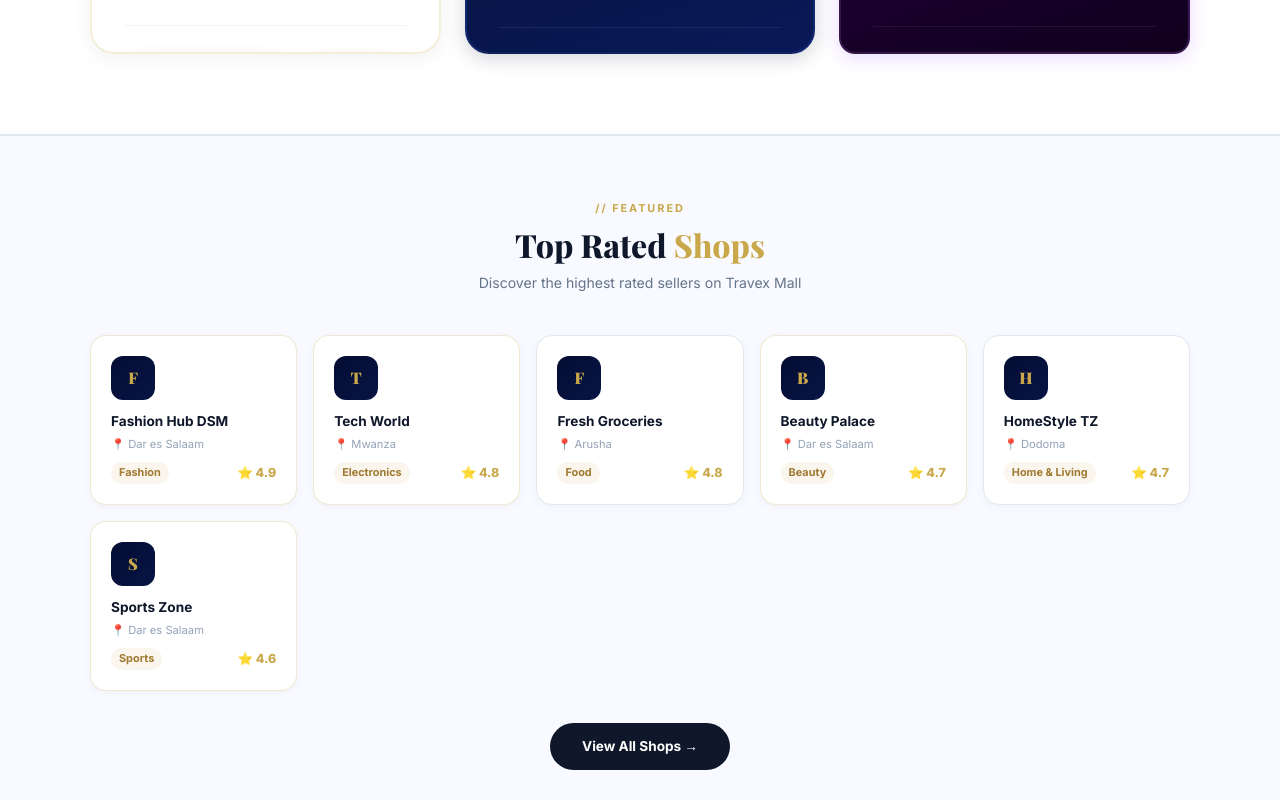
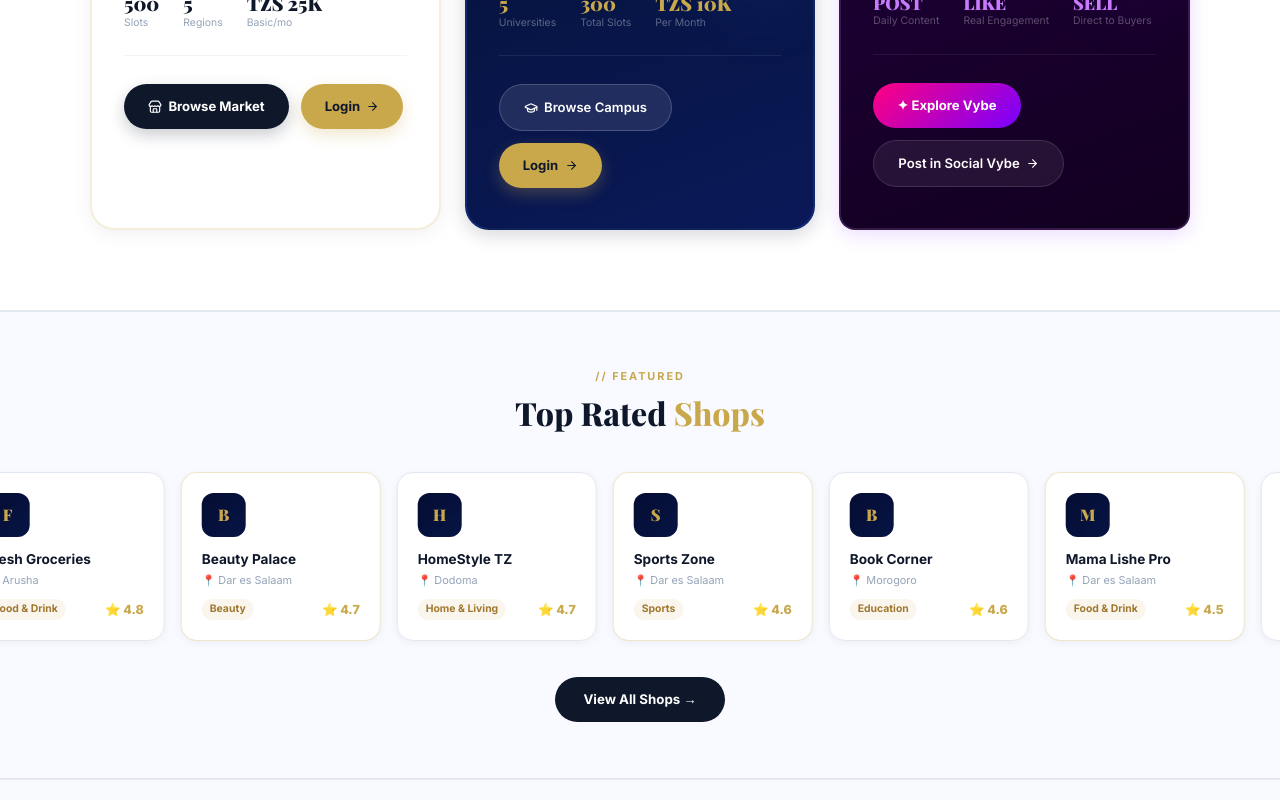
Before and after one commit to travexmall15-gif/travex-mall, a Next.js app: page /home in a window 1280 px wide. Shown: the part 1220-2020 px from the top of the page. Built offline with nearby package versions, Linux system fonts and the light colour scheme; a web font is replaced by a local one.

Commit message:
feat: card buttons visible (min-height fix), 10 shops auto-scroll carousel, PC and mobile

```diff
--- a/app/home/page.tsx
+++ b/app/home/page.tsx
@@ -17,11 +17,11 @@ export default function HomePage() {
           .hero-stats { gap: 1.5rem !important; }
           .hero-btns a { padding: 0.75rem 1.4rem !important; font-size: 0.82rem !important; }
           .market-cards { flex-direction: column !important; }
-          .market-card  { aspect-ratio: 1 / 1 !important; }
+          .market-card  { min-height: 320px !important; }
           .bebas-big { font-size: clamp(2.8rem, 12vw, 6rem) !important; }
           .footer-grid { grid-template-columns: 1fr 1fr !important; }
         }
-        .market-card { transition: all 0.28s ease; aspect-ratio: 1 / 1; display: flex; flex-direction: column; justify-content: space-between; }
+        .market-card { transition: all 0.28s ease; display: flex; flex-direction: column; }
         .market-card:hover { transform: translateY(-6px); }
         .market-card.business:hover { box-shadow: 0 20px 50px rgba(201,168,76,0.18) !important; border-color: rgba(201,168,76,0.45) !important; }
         .market-card.campus:hover  { box-shadow: 0 20px 50px rgba(56,120,255,0.15) !important; border-color: rgba(96,165,250,0.40) !important; }
@@ -69,7 +69,7 @@ export default function HomePage() {
               Three Markets, <span style={{ color: '#C9A84C' }}>One Platform</span>
             </h2>
           </div>
-          <div className="market-cards" style={{ display: 'flex', gap: '1.5rem', alignItems: 'stretch' }}>
+          <div className="market-cards" style={{ display: 'flex', gap: '1.5rem', alignItems: 'stretch', minHeight: '420px' }}>
 
             {/* Business Market */}
             <div className="market-card business" style={{ flex: 1, background: '#FFFFFF', border: '2px solid rgba(201,168,76,0.20)', borderRadius: '24px', padding: '2.5rem 2rem', position: 'relative', overflow: 'hidden', boxShadow: '0 4px 20px rgba(15,23,42,0.06)' }}>
@@ -176,42 +176,70 @@ export default function HomePage() {
 
 
       {/* ══ TOP RATED SHOPS ══ */}
-      <section style={{ background: '#F8FAFF', padding: '4rem 5%', borderTop: '1px solid #E2E8F0', borderBottom: '1px solid #E2E8F0' }}>
-        <div style={{ maxWidth: '1100px', margin: '0 auto' }}>
-          <div style={{ textAlign: 'center', marginBottom: '2.5rem' }}>
-            <div style={{ fontSize: '0.68rem', fontWeight: 700, color: '#C9A84C', textTransform: 'uppercase', letterSpacing: '0.18em', marginBottom: '0.5rem' }}>// Featured</div>
+      <section style={{ background: '#F8FAFF', padding: '3.5rem 0', borderTop: '1px solid #E2E8F0', borderBottom: '1px solid #E2E8F0', overflow: 'hidden' }}>
+        <div style={{ maxWidth: '1100px', margin: '0 auto', paddingLeft: '5%', paddingRight: '5%' }}>
+          <div style={{ textAlign: 'center', marginBottom: '2rem' }}>
+            <div style={{ fontSize: '0.68rem', fontWeight: 700, color: '#C9A84C', textTransform: 'uppercase' as const, letterSpacing: '0.18em', marginBottom: '0.5rem' }}>// Featured</div>
             <h2 style={{ fontFamily: "'Playfair Display', Georgia, serif", fontSize: 'clamp(1.4rem, 3vw, 2rem)', fontWeight: 800, color: '#0F172A' }}>
               Top Rated <span style={{ color: '#C9A84C' }}>Shops</span>
             </h2>
-            <p style={{ color: '#64748B', fontSize: '0.88rem', marginTop: '0.5rem' }}>Discover the highest rated sellers on Travex Mall</p>
           </div>
-          <div style={{ display: 'grid', gridTemplateColumns: 'repeat(auto-fill, minmax(200px, 1fr))', gap: '1rem' }}>
+        </div>
+        <style>{`
+          @keyframes shopScroll {
+            0%   { transform: translateX(0); }
+            100% { transform: translateX(-50%); }
+          }
+          .shop-track { display: flex; gap: 1rem; animation: shopScroll 28s linear infinite; width: max-content; }
+          .shop-track:hover { animation-play-state: paused; }
+          .shop-item { width: 200px; flex-shrink: 0; background: #fff; border-radius: 16px; padding: 1.25rem; cursor: pointer; box-shadow: 0 2px 8px rgba(15,23,42,0.05); transition: transform 0.2s, box-shadow 0.2s; text-decoration: none; display: block; }
+          .shop-item:hover { transform: translateY(-4px); box-shadow: 0 12px 28px rgba(15,23,42,0.12); }
+          .shop-premium { border: 1.5px solid rgba(201,168,76,0.30); }
+          .shop-basic   { border: 1.5px solid #E2E8F0; }
+        `}</style>
+        <div style={{ overflow: 'hidden', padding: '0.5rem 0' }}>
+          <div className="shop-track">
             {[
-              { name: 'Fashion Hub DSM', cat: 'Fashion', region: 'Dar es Salaam', rating: '4.9', plan: 'premium' },
-              { name: 'Tech World', cat: 'Electronics', region: 'Mwanza', rating: '4.8', plan: 'premium' },
-              { name: 'Fresh Groceries', cat: 'Food', region: 'Arusha', rating: '4.8', plan: 'basic' },
-              { name: 'Beauty Palace', cat: 'Beauty', region: 'Dar es Salaam', rating: '4.7', plan: 'premium' },
-              { name: 'HomeStyle TZ', cat: 'Home & Living', region: 'Dodoma', rating: '4.7', plan: 'basic' },
-              { name: 'Sports Zone', cat: 'Sports', region: 'Dar es Salaam', rating: '4.6', plan: 'premium' },
+              { name: 'Fashion Hub DSM',   cat: 'Fashion',      region: 'Dar es Salaam', rating: '4.9', plan: 'premium' },
+              { name: 'Tech World TZ',     cat: 'Electronics',  region: 'Mwanza',        rating: '4.8', plan: 'premium' },
+              { name: 'Fresh Groceries',   cat: 'Food & Drink', region: 'Arusha',        rating: '4.8', plan: 'basic'   },
+              { name: 'Beauty Palace',     cat: 'Beauty',       region: 'Dar es Salaam', rating: '4.7', plan: 'premium' },
+              { name: 'HomeStyle TZ',      cat: 'Home & Living',region: 'Dodoma',        rating: '4.7', plan: 'basic'   },
+              { name: 'Sports Zone',       cat: 'Sports',       region: 'Dar es Salaam', rating: '4.6', plan: 'premium' },
+              { name: 'Book Corner',       cat: 'Education',    region: 'Morogoro',      rating: '4.6', plan: 'basic'   },
+              { name: 'Mama Lishe Pro',    cat: 'Food & Drink', region: 'Dar es Salaam', rating: '4.5', plan: 'premium' },
+              { name: 'Auto Parts DSM',    cat: 'Automotive',   region: 'Dar es Salaam', rating: '4.5', plan: 'basic'   },
+              { name: 'Kids Zone TZ',      cat: 'Kids & Toys',  region: 'Arusha',        rating: '4.5', plan: 'premium' },
+              // Duplicate for seamless loop
+              { name: 'Fashion Hub DSM',   cat: 'Fashion',      region: 'Dar es Salaam', rating: '4.9', plan: 'premium' },
+              { name: 'Tech World TZ',     cat: 'Electronics',  region: 'Mwanza',        rating: '4.8', plan: 'premium' },
+              { name: 'Fresh Groceries',   cat: 'Food & Drink', region: 'Arusha',        rating: '4.8', plan: 'basic'   },
+              { name: 'Beauty Palace',     cat: 'Beauty',       region: 'Dar es Salaam', rating: '4.7', plan: 'premium' },
+              { name: 'HomeStyle TZ',      cat: 'Home & Living',region: 'Dodoma',        rating: '4.7', plan: 'basic'   },
+              { name: 'Sports Zone',       cat: 'Sports',       region: 'Dar es Salaam', rating: '4.6', plan: 'premium' },
+              { name: 'Book Corner',       cat: 'Education',    region: 'Morogoro',      rating: '4.6', plan: 'basic'   },
+              { name: 'Mama Lishe Pro',    cat: 'Food & Drink', region: 'Dar es Salaam', rating: '4.5', plan: 'premium' },
+              { name: 'Auto Parts DSM',    cat: 'Automotive',   region: 'Dar es Salaam', rating: '4.5', plan: 'basic'   },
+              { name: 'Kids Zone TZ',      cat: 'Kids & Toys',  region: 'Arusha',        rating: '4.5', plan: 'premium' },
             ].map((shop, i) => (
-              <a key={i} href="/market" style={{ textDecoration: 'none', display: 'block', background: '#fff', border: `1.5px solid ${shop.plan === 'premium' ? 'rgba(201,168,76,0.25)' : '#E2E8F0'}`, borderRadius: '16px', padding: '1.25rem', transition: 'all 0.25s', cursor: 'pointer', boxShadow: '0 2px 8px rgba(15,23,42,0.04)' }}>
+              <a key={i} href="/market" className={`shop-item ${shop.plan === 'premium' ? 'shop-premium' : 'shop-basic'}`}>
                 <div style={{ width: '44px', height: '44px', borderRadius: '12px', background: 'linear-gradient(135deg,#040C32,#071545)', display: 'flex', alignItems: 'center', justifyContent: 'center', marginBottom: '0.85rem' }}>
                   <span style={{ fontFamily: "'Playfair Display',serif", fontSize: '1rem', fontWeight: 900, color: '#C9A84C' }}>{shop.name.charAt(0)}</span>
                 </div>
-                <div style={{ fontWeight: 700, fontSize: '0.85rem', color: '#0F172A', marginBottom: '0.3rem', lineHeight: 1.3 }}>{shop.name}</div>
-                <div style={{ fontSize: '0.7rem', color: '#94A3B8', marginBottom: '0.5rem' }}>📍 {shop.region}</div>
+                <div style={{ fontWeight: 700, fontSize: '0.85rem', color: '#0F172A', marginBottom: '0.25rem', lineHeight: 1.3 }}>{shop.name}</div>
+                <div style={{ fontSize: '0.68rem', color: '#94A3B8', marginBottom: '0.6rem' }}>📍 {shop.region}</div>
                 <div style={{ display: 'flex', alignItems: 'center', justifyContent: 'space-between' }}>
-                  <span style={{ fontSize: '0.68rem', background: 'rgba(201,168,76,0.10)', color: '#A07830', padding: '0.15rem 0.5rem', borderRadius: '999px', fontWeight: 700 }}>{shop.cat}</span>
+                  <span style={{ fontSize: '0.65rem', background: 'rgba(201,168,76,0.10)', color: '#A07830', padding: '0.12rem 0.5rem', borderRadius: '999px', fontWeight: 700 }}>{shop.cat}</span>
                   <span style={{ fontSize: '0.78rem', fontWeight: 800, color: '#C9A84C' }}>⭐ {shop.rating}</span>
                 </div>
               </a>
             ))}
           </div>
-          <div style={{ textAlign: 'center', marginTop: '2rem' }}>
-            <a href="/market" style={{ display: 'inline-flex', alignItems: 'center', gap: '0.4rem', background: '#0F172A', color: '#fff', padding: '0.8rem 2rem', borderRadius: '999px', fontWeight: 700, fontSize: '0.85rem', textDecoration: 'none' }}>
-              View All Shops →
-            </a>
-          </div>
+        </div>
+        <div style={{ textAlign: 'center', marginTop: '1.75rem' }}>
+          <a href="/market" style={{ display: 'inline-flex', alignItems: 'center', gap: '0.4rem', background: '#0F172A', color: '#fff', padding: '0.75rem 1.75rem', borderRadius: '999px', fontWeight: 700, fontSize: '0.83rem', textDecoration: 'none' }}>
+            View All Shops →
+          </a>
         </div>
       </section>
 
```
